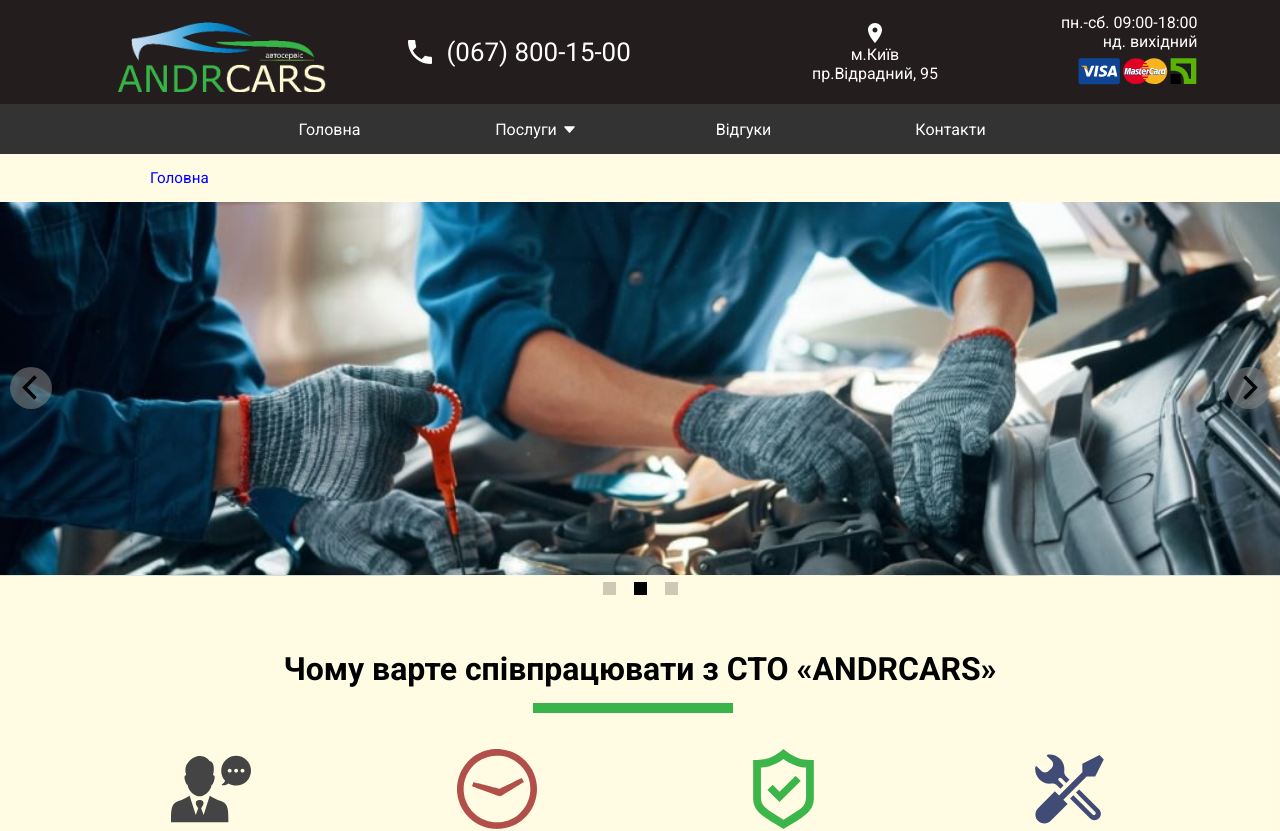
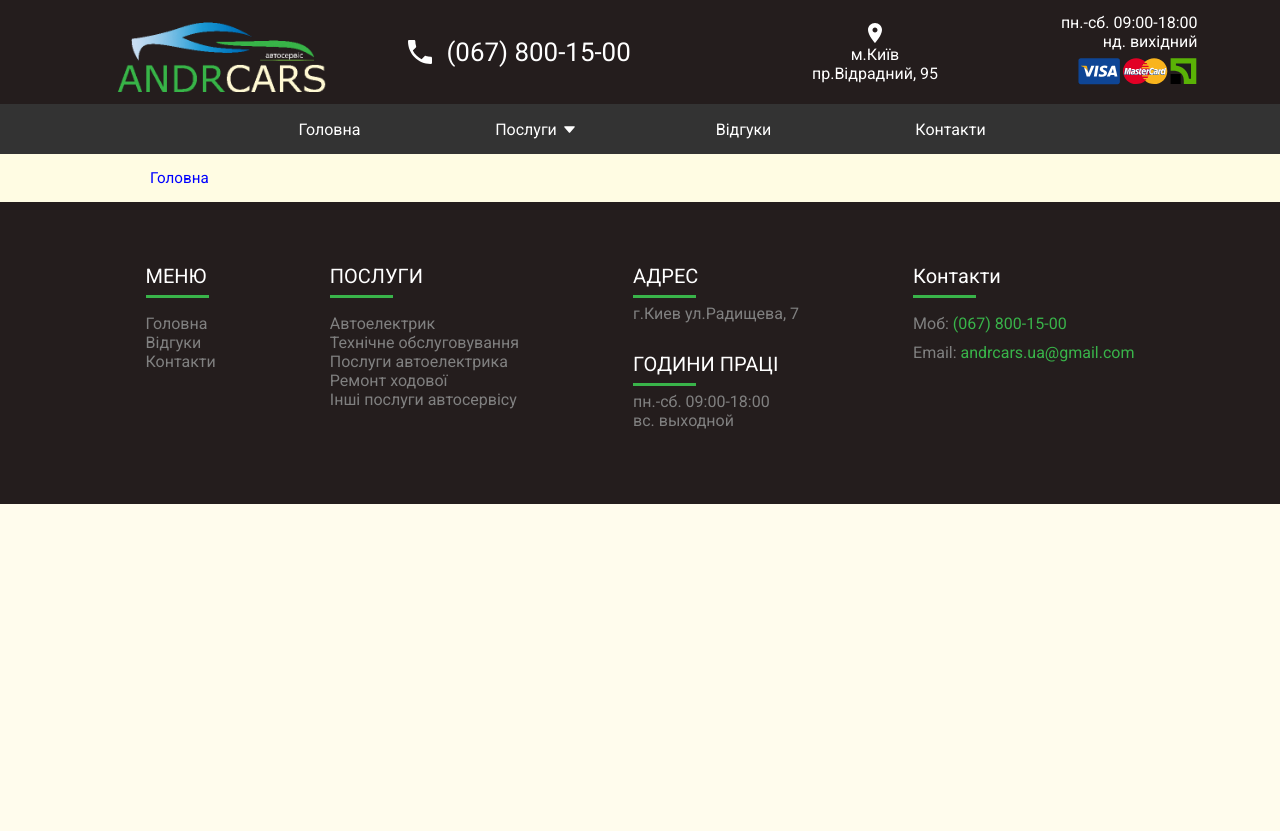
Before and after one commit to PavelVynnPV/sto-website, a React (Create React App) app in the folder clients/: page / in a window 1280 px wide. Shown: the top 831 px of the page. After the commit the page ends 800 px from the top, so only its background shows below. Built offline with nearby package versions, Linux system fonts and the light colour scheme.

Commit message:
add changes to package json in client

```diff
--- a/clients/package.json
+++ b/clients/package.json
@@ -1,4 +1,5 @@
 {
+  "homepage": "https://PavelVynnPV.github.io/sto-website",
   "name": "sto-webs",
   "version": "0.1.0",
   "private": true,
@@ -21,6 +22,7 @@
   "scripts": {
     "start": "react-scripts start",
     "build": "react-scripts build",
+    "deploy": "gh-pages -d build",
     "test": "react-scripts test",
     "eject": "react-scripts eject"
   },
--- a/clients/src/AppRoutes.jsx
+++ b/clients/src/AppRoutes.jsx
@@ -12,7 +12,7 @@ const AppRoutes = ({href}) => {
       <Navbar/>
       <LinksBar href={href}/>
       <Routes>
-        <Route exact path="/" element={<Main/>}/>
+        <Route exact path="/sto-website" element={<Main/>}/>
         <Route exact path="/contacts" element={<Contacts/>}/>
         <Route exact path="/electric" element={<Electric/>}/>
         <Route exact path="/hodovaya" element={<HodovayaFix/>}/>
```
